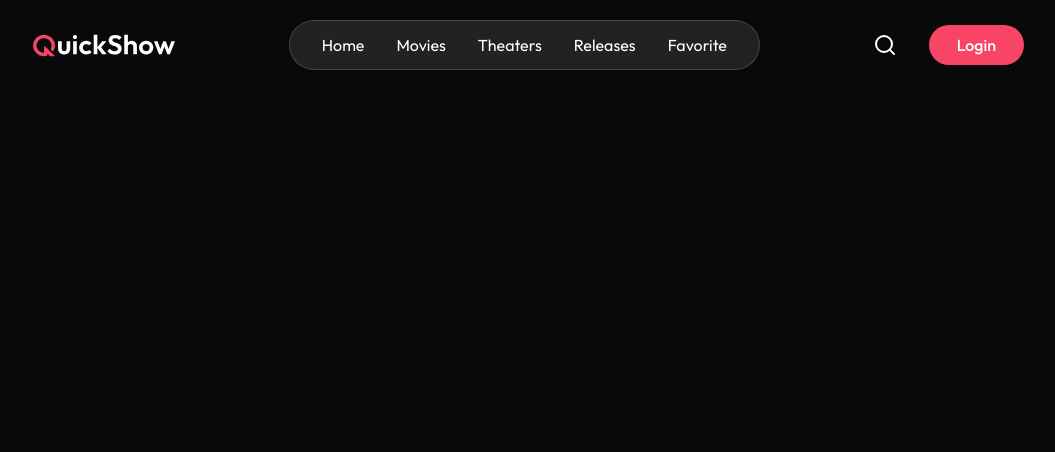
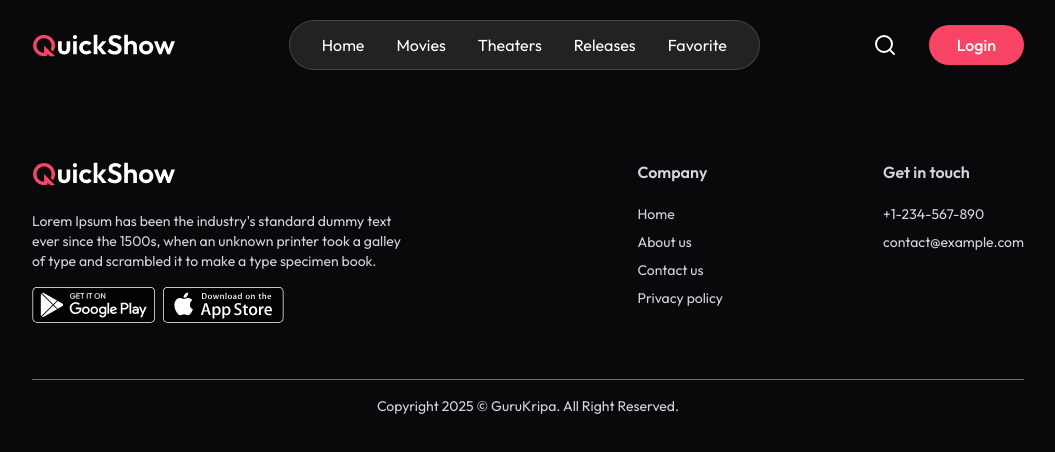
Before and after one commit to maheksolanki/Movie-Ticket-Booking-App, a React (Vite) app in the folder client/: page /favorite in a window 1280 px wide. Shown: the top 452 px of the page, without its empty margins (112-1167 px from the left). Built offline with nearby package versions, Linux system fonts and the light colour scheme; no server answers.

Commit message:
latest commit

```diff
--- a/client/src/components/Footer.jsx
+++ b/client/src/components/Footer.jsx
@@ -1,9 +1,42 @@
 import React  from "react";
+import { assets } from "../assets/assets";
 const Footer = () =>{
   return(
-    <div>
-
-    </div>
+    <footer className="px-6 md:px-16 lg:px-36 mt-40 w-full text-gray-300">
+            <div className="flex flex-col md:flex-row justify-between w-full gap-10 border-b border-gray-500 pb-14">
+                <div className="md:max-w-96">
+                    <img className="w-36 h-auto" src={assets.logo} alt="logo" />
+                    <p className="mt-6 text-sm">
+                        Lorem Ipsum has been the industry's standard dummy text ever since the 1500s, when an unknown printer took a galley of type and scrambled it to make a type specimen book.
+                    </p>
+                    <div className="flex items-center gap-2 mt-4">
+                        <img src={assets.googlePlay} className="h-9 w-auto cursor-pointer" />
+                        <img src={assets.appStore} className="h-9 w-auto cursor-pointer" />
+                    </div>
+                </div>
+                <div className="flex-1 flex items-start md:justify-end gap-20 md:gap-40">
+                    <div>
+                        <h2 className="font-semibold mb-5">Company</h2>
+                        <ul className="text-sm space-y-2">
+                            <li><a href="#">Home</a></li>
+                            <li><a href="#">About us</a></li>
+                            <li><a href="#">Contact us</a></li>
+                            <li><a href="#">Privacy policy</a></li>
+                        </ul>
+                    </div>
+                    <div>
+                        <h2 className="font-semibold mb-5">Get in touch</h2>
+                        <div className="text-sm space-y-2">
+                            <p>+1-234-567-890</p>
+                            <p>contact@example.com</p>
+                        </div>
+                    </div>
+                </div>
+            </div>
+            <p className="pt-4 text-center text-sm pb-5">
+                Copyright {new Date().getFullYear()} © GuruKripa. All Right Reserved.
+            </p>
+        </footer>
   )
 }
 
--- a/client/src/components/MovieCard.jsx
+++ b/client/src/components/MovieCard.jsx
@@ -1,6 +1,7 @@
-import { StarIcon } from "lucide-react";
+import { Dot, StarIcon } from "lucide-react";
 import React from "react";
 import { useNavigate } from "react-router-dom";
+import timeFormate from "../lib/timeFormate";
 
 const MovieCard = ({ movie }) => {
   const navigate = useNavigate();
@@ -18,12 +19,22 @@
 
       <p className="font-semibold mt-2 truncate">{movie.title}</p>
       <p className="text-sm text-gray-400 mt-2">
-        {new Date(movie.release_date).getFullYear()} . {" "}
+        {new Date(movie.release_date).getFullYear()}{" "}
+        <Dot
+          size={6}
+          strokeWidth={10}
+          className="inline align-middle p-0 m-0 w-[6px] h-[6px]"
+        />{" "}
         {movie.genres
           .slice(0, 2)
           .map((genre) => genre.name)
           .join(" | ")}{" "}
-        . {movie.runtime}
+        <Dot
+          size={7}
+          strokeWidth={10}
+          className="inline align-middle p-0 m-0 w-[6px] h-[6px]"
+        />{" "}
+        {timeFormate(movie.runtime)}
       </p>
 
       <div className="flex items-center justify-between mt-4 pb-3">
--- /dev/null
+++ b/client/src/components/TrailerSection.jsx
@@ -0,0 +1,35 @@
+import React, { useState } from 'react'
+import { dummyTrailers } from '../assets/assets'
+import ReactPlayer from 'react-player'
+import BlurCircle from './BlurCircle';
+import { PlayCircleIcon } from 'lucide-react';
+
+const TrailerSection = () => {
+
+  const [currentTrailer,setCurrentTrailer] = useState(dummyTrailers[0]);
+
+  return (
+    <div className='px-6 md:px-16 lg:px-24 xl:px-44 py-20 overflow-hidden'>
+      <p className='text-gray-300 font-medium text-lg max-w-[960px]'>Trailers</p>
+
+      <div className='relative mt-6'>
+        <BlurCircle top='-100px' right='-100px'/>
+        <ReactPlayer url={currentTrailer.videoUrl} controls={false} className="mx-auto max-w-full" width="960px" height="540px"/>
+      </div>
+      {/* this is div to show the small video trailers */}
+      <div className='group grid grid-cols-4 gap-4 md:gap-8 mt-8 max-w-3xl mx-auto'>
+        {dummyTrailers.map((trailer) =>(
+          <div key={trailer.image} className='relative group-hover:not-hover:opacity-50 hover:-translate-y-1 duration-300 transition max-md:h-60 md:max-h-60 cursor-pointer' onClick={() => setCurrentTrailer(trailer)}>
+
+            <img src={trailer.image} alt="trailer" className='rounded-lg w-full h-full object-cover brightness-75' />
+            <PlayCircleIcon strokeWidth={1.6} className='absolute top-1/2 left-1/2 w-5 md:w-8 h-5 md:h-12 transform -translate-x-1/2 -translate-y-1/2'/>
+          </div>
+
+        ))}
+      </div>
+    </div>
+
+  )
+}
+
+export default TrailerSection
--- /dev/null
+++ b/client/src/lib/timeFormate.js
@@ -0,0 +1,7 @@
+const timeFormate = (minutes) => {
+  const hourse = Math.floor(minutes/60);
+  const minutesRemainder = minutes % 60;
+  return `${hourse}h ${minutesRemainder}m`;
+}
+
+export default timeFormate;
--- a/client/src/pages/Home.jsx
+++ b/client/src/pages/Home.jsx
@@ -1,12 +1,14 @@
 import React from 'react'
 import HeroSection from '../components/HeroSection'
 import FeaturedSection from '../components/FeaturedSection'
+import TrailerSection from '../components/TrailerSection'
 
 const Home = () => {
   return (
     <div>
       <HeroSection/>
       <FeaturedSection/>
+      <TrailerSection/>
     </div>
   )
 }
```
Also changed, not shown: 1 other file (tests, documents, lock files or other folders).
